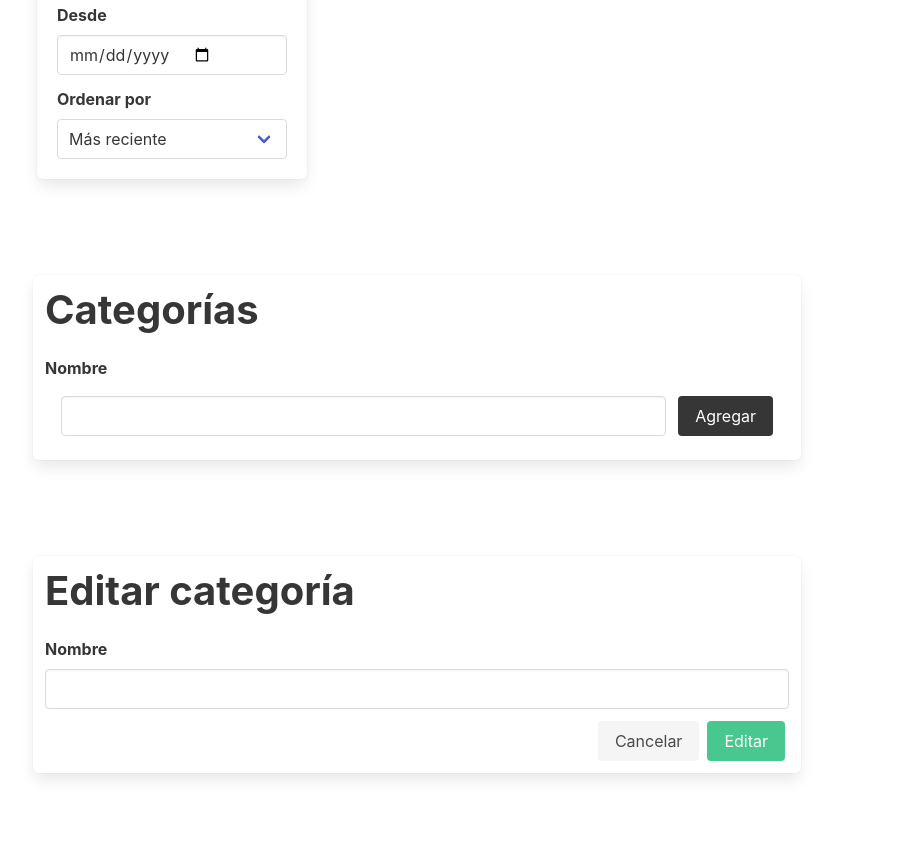
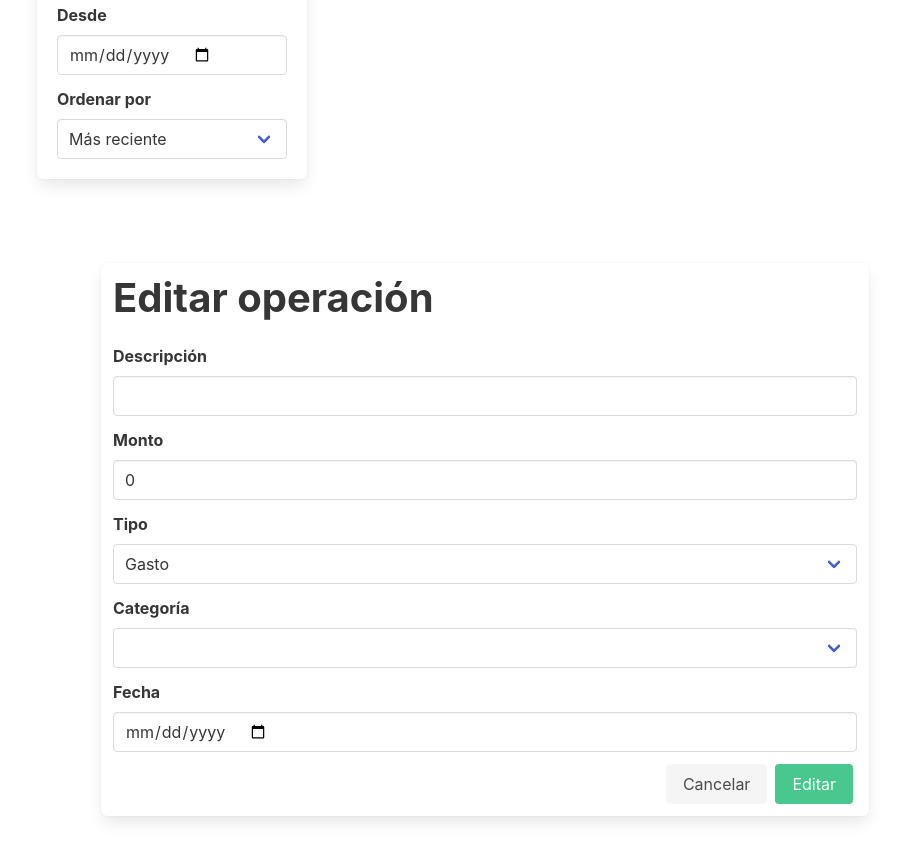
Before and after one commit to AFRIAULAR/ahorrAdas, a plain HTML site: page index.html in a window 1280 px wide. Shown: the part 615-1467 px from the top of the page, without its empty margins (223-1124 px from the left). Before the commit the page ends 1436 px from the top, so only its background shows below. Drawn offline with nearby package versions, Linux system fonts and the light colour scheme.

Commit message:
Agregando formulario en HTML de editar operación

```diff
--- a/index.html
+++ b/index.html
@@ -166,8 +166,8 @@
   </section>
 
 <!-- SECCION CATEGORIAS -->
-  <section id="seccion-categorias" class="section">
-    <!--COLOCAR IS HIDDEN LUEGO-->
+  <section id="seccion-categorias" class="section is-hidden">
+    <!--SACAR IS HIDDEN -->
     <div class="container">
       <form class="box column is-8 is-offset-2" id="form-agregar-categoria">
         <h2 class="title is-2 has-text-weight-bold">Categorías</h2>
@@ -188,7 +188,7 @@
     </div>
   </section>
   <!--Sección editar categorias-->
-  <section class="section" id="seccion-editar-categorias"> <!--COLOCAR IS HIDDEN LUEGO-->
+  <section class="section is-hidden" id="seccion-editar-categorias"> <!--SACAR IS HIDDEN LUEGO-->
     <div class="container">
       <form class="box column is-8 is-offset-2" id="form-editar-categoria">
         <h2 class="title is-2 is-size-3-mobile has-text-weight-bold"> Editar categoría</h2>
@@ -205,8 +205,6 @@
       </form>
     </div>
   </section>
-
-
     <!--NUEVA OPERACION-->
     <section class="container-operaciones is-hidden vista"  id="cont-operaciones">
       <div class="container">
@@ -278,6 +276,57 @@
         </div>
       </div>
     </section>
+    <!--FORMULARIO DE EDITAR OPERACION-->
+    <form id="formulario-editar-operacion" class="section">
+      <!--COLOCAR IS HIDDEN LUEGO DE AGREGAR EVENTO-->
+      <div class="container columns is-centered ">
+        <div class="box column is-8 is-offset-2">
+          <h2 class="title is-2 has-text-weight-bold">Editar operación</h2>
+          <div class="field">
+            <label for="descripción-editar-operación" class="label">Descripción</label>
+            <div class="control">
+              <input type="text" id="descripción-editar-operación" class="input">
+            </div>
+          </div>
+          <div class="field">
+            <label for="monto-editar-operacion" class="label">Monto</label>
+            <div class="control">
+              <input type="number" id="monto-editar-operación" class="input" value="0">
+            </div>
+          </div>
+          <div class="field">
+            <label for="tipo-editar-operacion" class="label">Tipo</label>
+            <div class="control">
+              <div class="select is-fullwidth">
+                <select id="tipo-editar-operacion">
+                  <option value="gasto">Gasto</option>
+                  <option value="ganancia">Ganancia</option>
+                </select>
+              </div>
+            </div>
+          </div>
+          <div class="field">
+            <label for="categoria-editar-operacion" class="label">Categoría</label>
+            <div class="control">
+              <div class="select is-fullwidth">
+                <select id="categoria-editar-operacion">
+                </select>
+              </div>
+            </div>
+          </div>
+          <div class="field">
+            <label for="fecha-editar-operacion" class="label">Fecha</label>
+            <div class="control">
+              <input type="date" id="fecha-editar-operación" class="input">
+            </div>
+          </div>
+          <div class="buttons is-right">
+            <button id="boton-cancelar-editar-operaciones" class="button is-light">Cancelar</button>
+            <button id="boton-formulario-editar-operaciones" class="button is-success">Editar</button>
+          </div>
+        </div>
+      </div>
+    </form>
 
   <script src="./index.js"></script>
 </body>
--- a/index.js
+++ b/index.js
@@ -149,6 +149,7 @@ if (
   guardarOperacionLS(operaciones, "operaciones");
   mostrarOperacionesEnHTML(traerOperacionLS("operaciones"));
 } }//agrega operacion al array y la renderiza
+
 
 /*
 // AGREGAR CATEGORIAS
```
